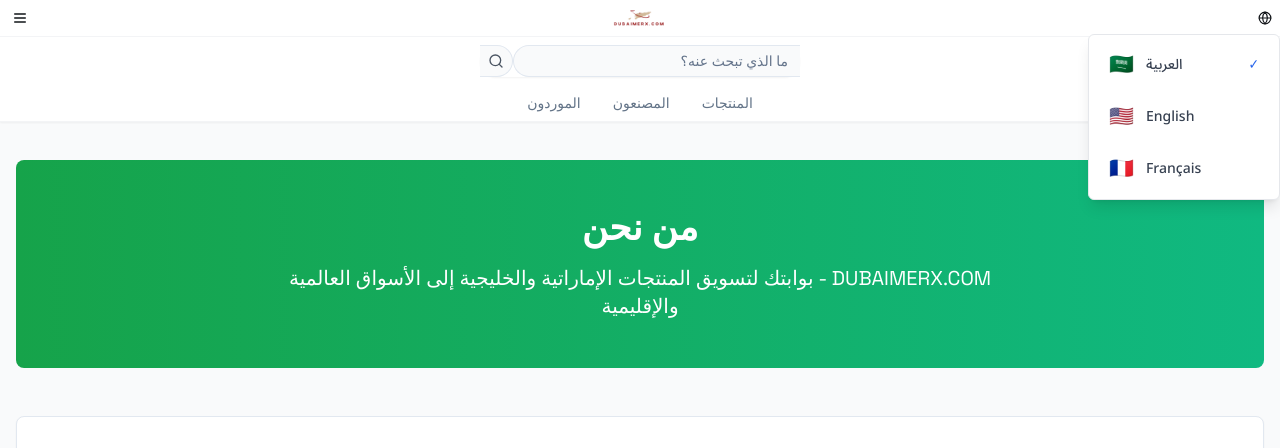
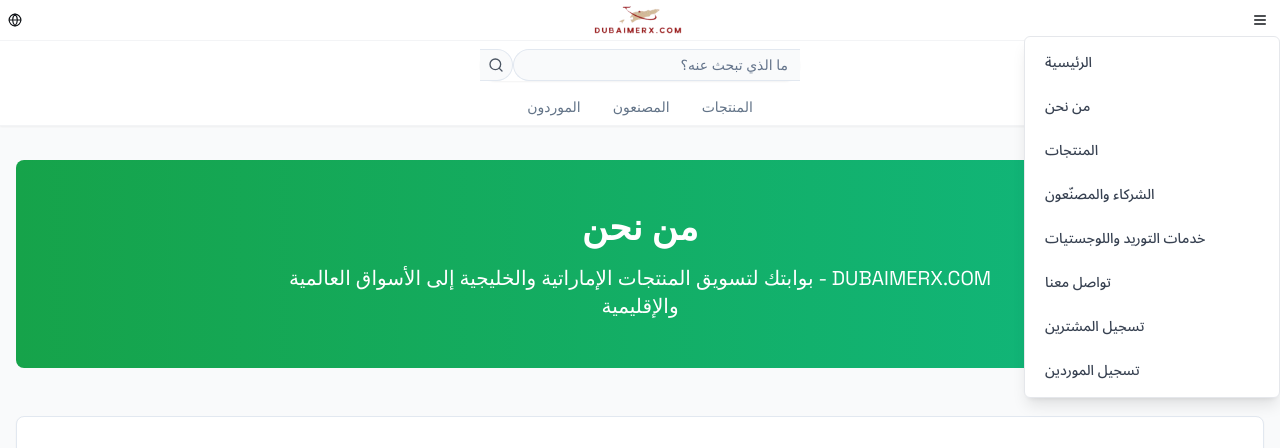
Before and after one commit to MohamedMustafa86/emirates-trade-link, a React (Vite) app: page /about in a window 1280 px wide. Both pictures are taken after a click on the button 1265 px from the left and 18 px from the top of the page. Shown: the top 448 px of the page. Built offline with nearby package versions, Linux system fonts and the light colour scheme; grey boxes are pictures that could not be loaded.

Commit message:
Refactor: Swap menu and language selector
Swap menu and language selector positions and increase logo size.

```diff
--- a/src/components/Header.tsx
+++ b/src/components/Header.tsx
@@ -47,15 +47,48 @@ const Header = ({ currentLanguage, onLanguageChange }: HeaderProps) => {
     <div className="fixed top-0 left-0 right-0 bg-white shadow-sm z-40">
       {/* Header */}
       <div className="flex items-center bg-white px-2 py-1.5 justify-between border-b border-gray-100">
-        {/* Language Dropdown - Left Side */}
-        <div className="flex w-6 items-center justify-start">
+        {/* Menu Icon - Left Side */}
+        <div className="text-[#111418] flex size-6 shrink-0 items-center justify-start">
+          <DropdownMenu open={isMenuOpen} onOpenChange={setIsMenuOpen}>
+            <DropdownMenuTrigger asChild>
+              <button className="flex items-center justify-center p-1 hover:bg-gray-100 rounded-md transition-colors">
+                <Menu className="h-4 w-4" />
+              </button>
+            </DropdownMenuTrigger>
+            <DropdownMenuContent align="start" className="w-64 bg-white border border-gray-200 shadow-lg z-50">
+              {navigationItems.map((item) => (
+                <DropdownMenuItem key={item.title} asChild>
+                  <Link
+                    to={item.href}
+                    className="flex items-center px-4 py-3 hover:bg-gray-50 cursor-pointer text-right w-full"
+                    onClick={() => setIsMenuOpen(false)}
+                  >
+                    <span className="text-sm font-medium text-gray-700">{item.title}</span>
+                  </Link>
+                </DropdownMenuItem>
+              ))}
+            </DropdownMenuContent>
+          </DropdownMenu>
+        </div>
+
+        {/* Logo - Center */}
+        <div className="flex items-center justify-center flex-1">
+          <img
+            src="/lovable-uploads/8b27315a-9e7d-4683-a231-655339f73994.png"
+            alt="DUBAIMERX.COM Logo"
+            className="h-7 w-auto object-contain"
+          />
+        </div>
+
+        {/* Language Dropdown - Right Side */}
+        <div className="flex w-6 items-center justify-end">
           <DropdownMenu>
             <DropdownMenuTrigger asChild>
               <button className="flex max-w-[480px] cursor-pointer items-center justify-center overflow-hidden rounded-full h-6 bg-transparent text-[#111418] gap-2 text-base font-bold leading-normal tracking-[0.015em] min-w-0 p-0 hover:bg-gray-100 transition-colors">
                 <Globe className="h-3.5 w-3.5" />
               </button>
             </DropdownMenuTrigger>
-            <DropdownMenuContent align="start" className="w-48 bg-white border border-gray-200 shadow-lg z-50">
+            <DropdownMenuContent align="end" className="w-48 bg-white border border-gray-200 shadow-lg z-50">
               {languages.map((language) => (
                 <DropdownMenuItem
                   key={language.code}
@@ -67,39 +100,6 @@ const Header = ({ currentLanguage, onLanguageChange }: HeaderProps) => {
                   {currentLanguage === language.name && (
                     <span className="ml-auto text-blue-600">✓</span>
                   )}
-                </DropdownMenuItem>
-              ))}
-            </DropdownMenuContent>
-          </DropdownMenu>
-        </div>
-
-        {/* Logo - Center */}
-        <div className="flex items-center justify-center flex-1">
-          <img
-            src="/lovable-uploads/8b27315a-9e7d-4683-a231-655339f73994.png"
-            alt="DUBAIMERX.COM Logo"
-            className="h-4 w-auto object-contain"
-          />
-        </div>
-
-        {/* Menu Icon - Right Side */}
-        <div className="text-[#111418] flex size-6 shrink-0 items-center justify-end">
-          <DropdownMenu open={isMenuOpen} onOpenChange={setIsMenuOpen}>
-            <DropdownMenuTrigger asChild>
-              <button className="flex items-center justify-center p-1 hover:bg-gray-100 rounded-md transition-colors">
-                <Menu className="h-4 w-4" />
-              </button>
-            </DropdownMenuTrigger>
-            <DropdownMenuContent align="end" className="w-64 bg-white border border-gray-200 shadow-lg z-50">
-              {navigationItems.map((item) => (
-                <DropdownMenuItem key={item.title} asChild>
-                  <Link
-                    to={item.href}
-                    className="flex items-center px-4 py-3 hover:bg-gray-50 cursor-pointer text-right w-full"
-                    onClick={() => setIsMenuOpen(false)}
-                  >
-                    <span className="text-sm font-medium text-gray-700">{item.title}</span>
-                  </Link>
                 </DropdownMenuItem>
               ))}
             </DropdownMenuContent>
```
